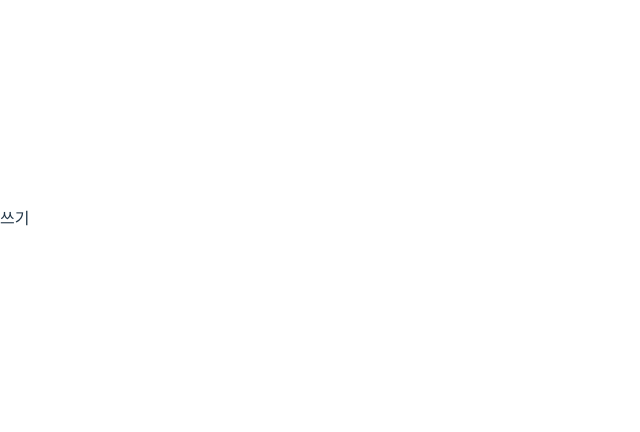
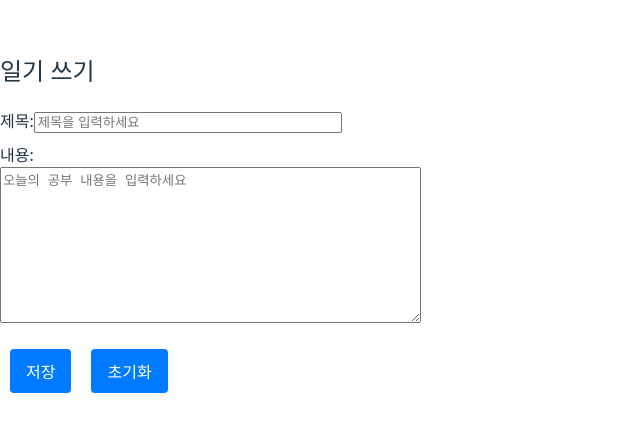
Before and after one commit to JeongeunLee2204/ElephantDiary_Frontend, a React (Vite) app: page /write in a window 1280 px wide. Shown: the part 182-614 px from the top of the page, without its empty margins (0-640 px from the left). Built offline with nearby package versions, Linux system fonts and the light colour scheme.

Commit message:
일기 작성 프론트엔드 구현

```diff
--- a/src/pages/MyPage.tsx
+++ b/src/pages/MyPage.tsx
@@ -9,9 +9,9 @@ interface UserInfo {
 
 const MyPage = () => {
   const [user, setUser] = useState<UserInfo | null>(null);
-  console.log("API_BASE_URL:", import.meta.env.VITE_API_BASE_URL);
+  //console.log("API_BASE_URL:", import.meta.env.VITE_API_BASE_URL);
   useEffect(() => {
-    console.log("API_BASE_URL:", import.meta.env.VITE_API_BASE_URL);
+    //console.log("API_BASE_URL:", import.meta.env.VITE_API_BASE_URL);
     axios
       .get(`${import.meta.env.VITE_API_BASE_URL}/api/user/me`, {
         withCredentials: true,
--- a/src/pages/Write.tsx
+++ b/src/pages/Write.tsx
@@ -1,5 +1,66 @@
+import { useState } from "react";
+import Button from "../components/button";
+import axios from "axios";
+
 function Write() {
-  return <div>쓰기</div>;
+  const [title, setTitle] = useState("");
+  const [content, setContent] = useState("");
+
+  const postDiary = () => {
+    axios
+      .post(
+        `${import.meta.env.VITE_API_BASE_URL}/api/diary`,
+        {
+          title: title,
+          content: content,
+          date: new Date().toISOString().slice(0, 10), // LocalDate 형식
+        },
+        { withCredentials: true }
+      )
+      .then(() => {
+        alert("저장 완료");
+        window.location.href = "/mypage";
+      })
+      .catch((err) => console.error("일기 저장 실패", err));
+  };
+
+  const reset = () => {
+    setTitle("");
+    setContent("");
+  };
+
+  return (
+    <div>
+      <h2>일기 쓰기</h2>
+      <div>
+        <label>제목:</label>
+        <input
+          type="text"
+          value={title}
+          onChange={(e) => setTitle(e.target.value)}
+          placeholder="제목을 입력하세요"
+          style={{ width: "300px", marginBottom: "10px" }}
+        />
+      </div>
+
+      <div>
+        <label>내용:</label>
+        <br />
+        <textarea
+          value={content}
+          onChange={(e) => setContent(e.target.value)}
+          rows={10}
+          cols={50}
+          placeholder="오늘의 공부 내용을 입력하세요"
+        />
+      </div>
+
+      <div style={{ marginTop: "10px" }}>
+        <Button label="저장" onClick={postDiary} />
+        <Button label="초기화" onClick={reset} />
+      </div>
+    </div>
+  );
 }
 
 export default Write;
```
